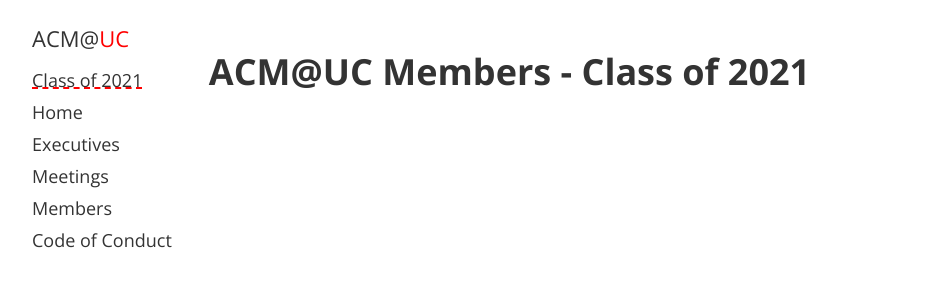
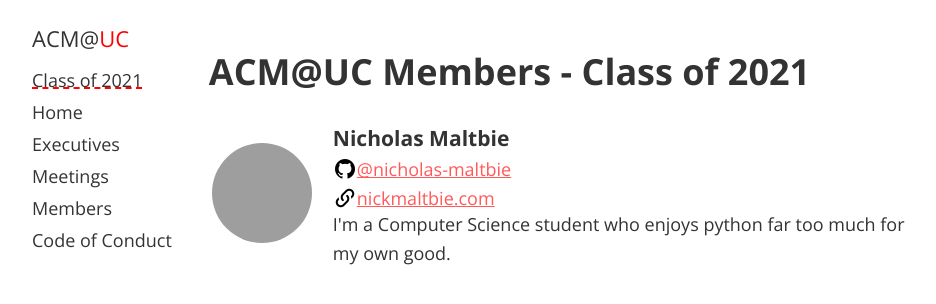
Before and after one commit to ACMatUC/acmatuc.github.io, a Jekyll site: the page built from members/class_of_2021.html, in a window 1280 px wide. Shown: the top 304 px of the page, without its empty margins (166-1102 px from the left). Built offline with Jekyll 4.4.1, drawn with Linux system fonts in a browser that asks for light colours; grey boxes are pictures that could not be loaded.

Commit message:
Add self to 2021 members list

```diff
--- a/_data/_2021_members.yml
+++ b/_data/_2021_members.yml
@@ -5,3 +5,8 @@
 #  image_url: <Direct link to a photo of yourself, I suggest copying a image link from social media (Github, Twitter)>
 #  github: <Your github username (without a @)>
 #  website: <A link to your website>
+ - name: Nicholas Maltbie
+   short_bio: I'm a Computer Science student who enjoys python far too much for my own good.
+   image_url: https://avatars1.githubusercontent.com/u/3240136
+   github: nicholas-maltbie
+   website: nickmaltbie.com
```
